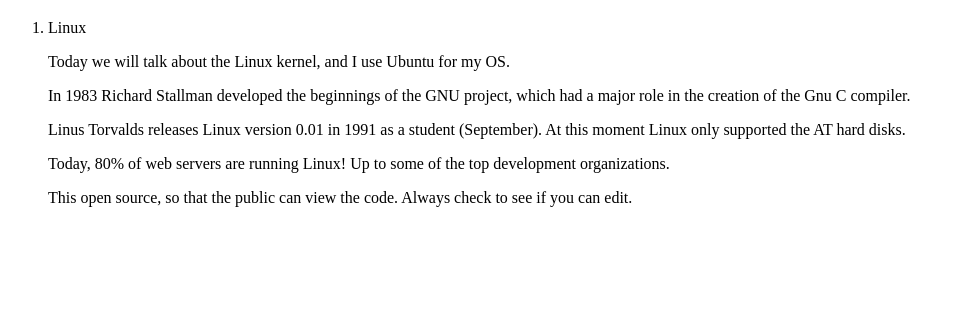
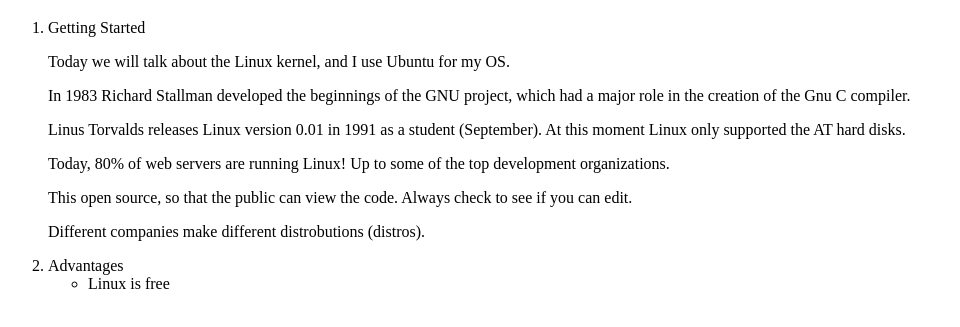
Before and after one commit to varEnigmatic/Monday, a plain HTML site: page Monday/index.html in a window 1280 px wide. Shown: the part 61-388 px from the top of the page, without its empty margins (0-960 px from the left). Drawn offline with Linux system fonts and the light colour scheme.

Commit message:
h1 change
Changed first list item to, "Getting started."  This seemed like a much more suitable h1 for the notes below.  Stay tuned for more!

```diff
--- a/Monday/index.html
+++ b/Monday/index.html
@@ -6,12 +6,17 @@
 <body>
 	<h1>MONDAY</h1>
 	<ol>
-		<li>Linux</li>
+		<li>Getting Started</li>
 		<p>Today we will talk about the Linux kernel, and I use Ubuntu for my OS.</p>
 		<p>In 1983 Richard Stallman developed the beginnings of the GNU project, which had a major role in the creation of the Gnu C compiler.</p>
 		<p>Linus Torvalds releases Linux version 0.01 in 1991 as a student (September). At this moment Linux only supported the AT hard disks.</p>
 		<p>Today, 80% of web servers are running Linux! Up to some of the top development organizations.</p>
 		<p>This open source, so that the public can view the code. Always check to see if you can edit.</p>
+		<p>Different companies make different distrobutions (distros).</p>
+		<li>Advantages</li>
+		<ul>
+			<li>Linux is free</li>
+		</ul>
 	</ol>
 </body>
 </html>
```
